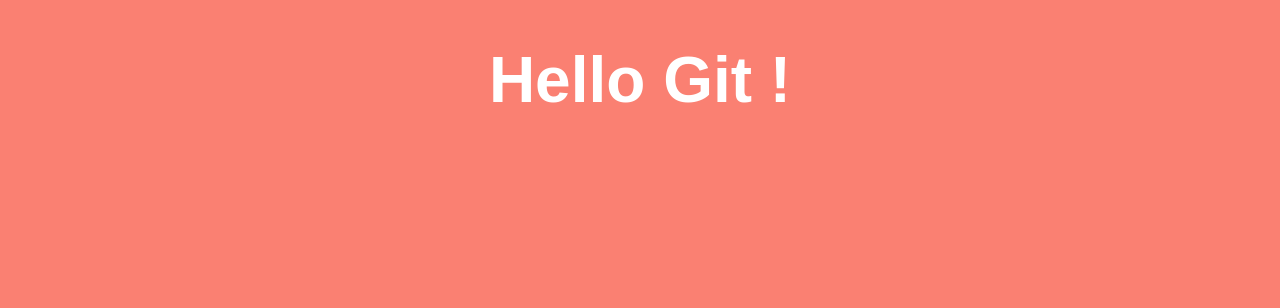
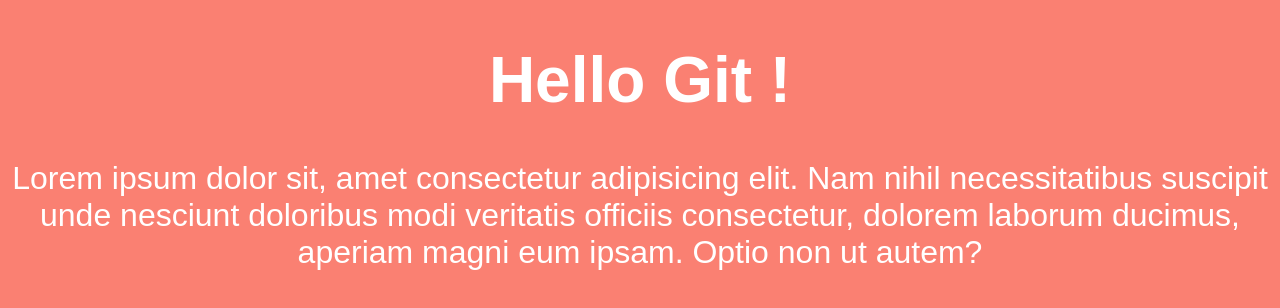
Before and after one commit to ecvdbdx/exercice-git-b2, a plain HTML site: page index.html in a window 1280 px wide. Drawn offline with Linux system fonts and the light colour scheme.

Commit message:
Ajout du paragraphe

```diff
--- a/index.html
+++ b/index.html
@@ -8,17 +8,22 @@
       background-color: salmon;
     }
 
-    h1 {
+    h1, p {
       color: #fff;
       font-size: 4rem;
       text-align: center;
       font-family: arial;
+    }
+
+    p {
+      font-size: 2rem;
     }
   </style>
   <title>Document</title>
 </head>
 <body>
   <h1>Hello Git !</h1>
+  <p>Lorem ipsum dolor sit, amet consectetur adipisicing elit. Nam nihil necessitatibus suscipit unde nesciunt doloribus modi veritatis officiis consectetur, dolorem laborum ducimus, aperiam magni eum ipsam. Optio non ut autem?</p>
 
 </body>
 </html>
```
